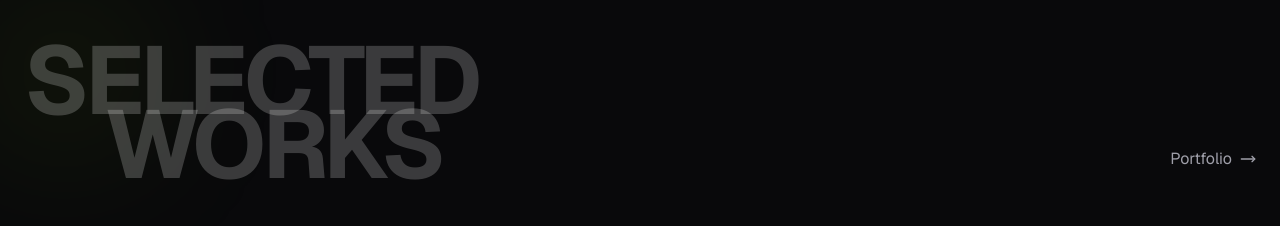
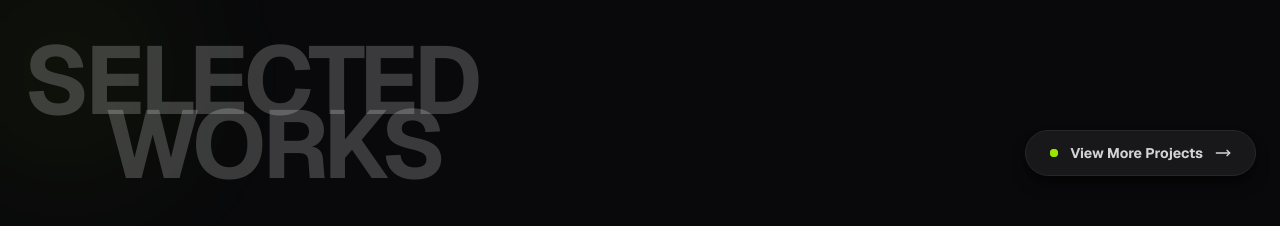
Before and after one commit to binukhewage/rubion, a Next.js app: page / in a window 1280 px wide. Shown: the part 2160-2386 px from the top of the page. Built offline with nearby package versions, Linux system fonts and the light colour scheme.

Commit message:
updated works section on home

```diff
--- a/app/layout.tsx
+++ b/app/layout.tsx
@@ -20,7 +20,7 @@ export const metadata: Metadata = {
   metadataBase: new URL("https://www.rubion.dev"),
 
   title: {
-    default: "RuBion — Engineering High-Performance Web Experiences",
+    default: "RuBion",
     template: "%s | RuBion",
   },
 
--- a/app/page.tsx
+++ b/app/page.tsx
@@ -83,7 +83,7 @@ const projects = [
     title: "Shey Collective",
     category: "Brand Portfolio",
     tech: ["MERN STACK"],
-    link: "https://sheycollective.vercel.app/",
+    link: "https://www.sheycollective.com",
     image: "/p3.png",
     year: "2024",
   },
@@ -435,11 +435,17 @@ export default function Home() {
             </h2>
           </div>
 
+          {/* --- UPDATED BUTTON HERE --- */}
           <Link
             href="/portfolio"
-            className="hidden md:flex items-center gap-2 text-zinc-400 hover:text-lime-400 transition-colors border-b border-transparent hover:border-lime-400 pb-1 mb-4"
+            className="hidden md:flex items-center gap-3 px-6 py-3 bg-zinc-900 border border-zinc-800 rounded-full text-zinc-300 font-bold text-sm hover:border-lime-400 hover:text-lime-400 hover:bg-zinc-900/80 transition-all duration-300 mb-4 group shadow-lg shadow-black/50"
           >
-            Portfolio <MoveRight className="w-4 h-4" />
+            <span className="relative flex h-2 w-2">
+              <span className="animate-ping absolute inline-flex h-full w-full rounded-full bg-lime-400 opacity-75"></span>
+              <span className="relative inline-flex rounded-full h-2 w-2 bg-lime-400"></span>
+            </span>
+            View More Projects
+            <MoveRight className="w-4 h-4 transition-transform group-hover:translate-x-1" />
           </Link>
         </div>
 
@@ -495,12 +501,13 @@ export default function Home() {
             ))}
           </div>
 
+          {/* Mobile Button Update */}
           <div className="mt-12 md:hidden flex justify-center">
             <Link
               href="/portfolio"
-              className="text-sm font-bold text-white border-b border-zinc-700 pb-1"
+               className="flex items-center gap-3 px-6 py-3 bg-zinc-900 border border-zinc-800 rounded-full text-zinc-300 font-bold text-sm active:scale-95 transition-all"
             >
-              View Entire Portfolio
+              View Entire Portfolio <MoveRight className="w-4 h-4" />
             </Link>
           </div>
         </div>
--- a/app/portfolio/page.tsx
+++ b/app/portfolio/page.tsx
@@ -50,7 +50,7 @@ const projects = [
     description:
       "A minimalist brand portfolio website focused on visual storytelling. Includes smooth page transitions, refined typography, and interactive animations to highlight creative work and brand identity.",
     tech: ["Next.js", "GSAP", "Prisma"],
-    link: "https://sheycollective.vercel.app/",
+    link: "https://www.sheycollective.com",
     image: "/p3.png",
     year: "2023",
   },
```
